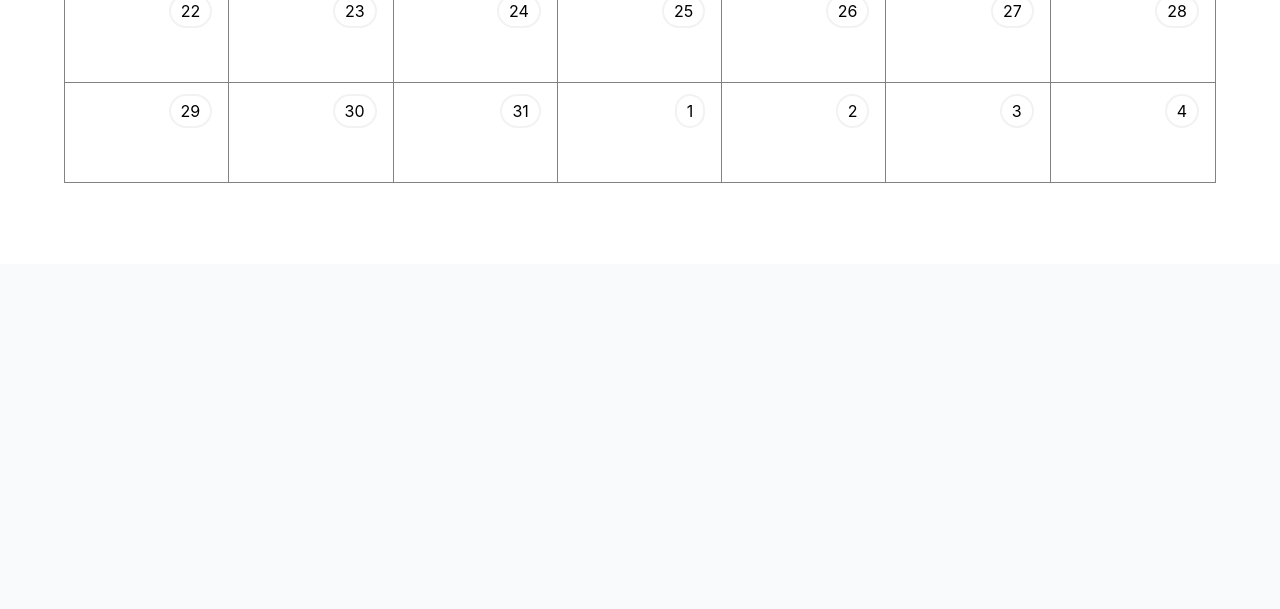
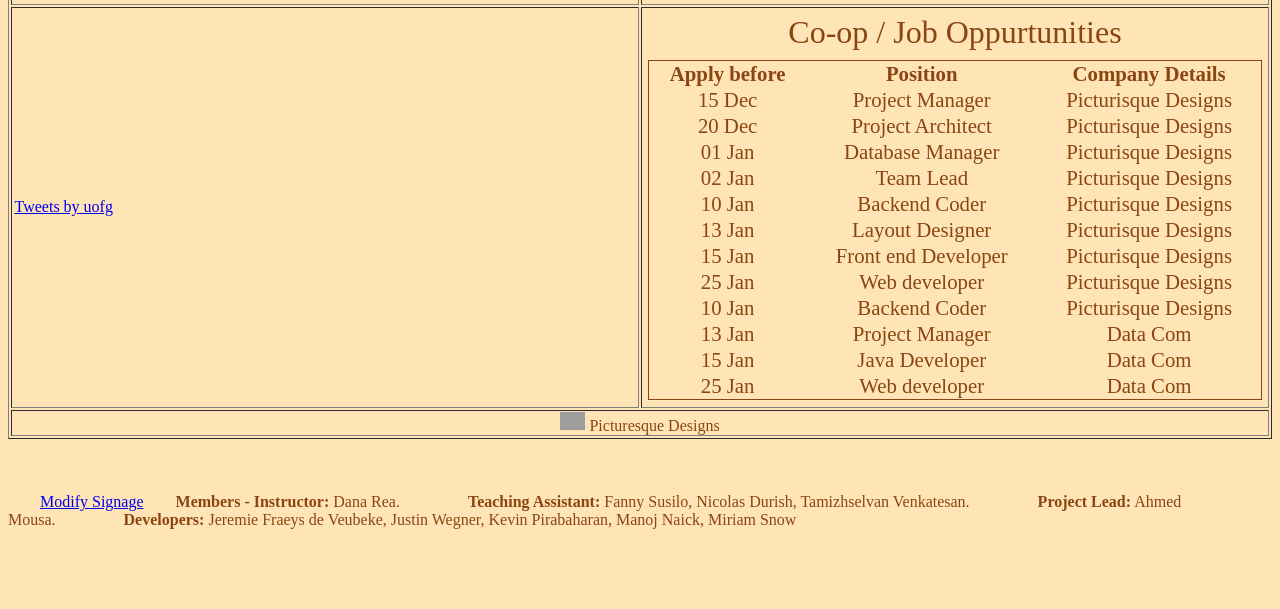
Before and after one commit to KevinPirabaharan/CIS-3750-Project-Group-2, a PHP site: page /display/index.php?login=1 in a window 1280 px wide. Shown: the part 536-1145 px from the top of the page. Before the commit the page ends 719 px from the top, so only its background shows below. Run offline with PHP 8.4, Linux system fonts and the light colour scheme; data that the repository does not hold is empty; some libraries are stand-ins or nearby versions; grey boxes are pictures that could not be loaded.

Commit message:
add display page

```diff
--- /dev/null
+++ b/display/index.php
@@ -0,0 +1,180 @@
+<!DOCTYPE html>
+<html>
+<head>
+    <meta charset="utf-8" />
+    <meta http-equiv="X-UA-Compatible" content="IE=edge">
+    <title>Reynolds sign-in</title>
+    <meta name="viewport" content="width=device-width, initial-scale=1">
+    <link rel="stylesheet" type="text/css" media="screen" href="main.css" />
+    <script src="main.js"></script>
+</head>
+<body style="background-color: moccasin; font-size: 100%; color: saddlebrown;">
+    <table border="1" style="width: 100%; ">
+        <tr>
+            <td colspan="2">
+                <table border="0" style="width:100%">
+                    <tr>
+                        <td style="width: 20%; align-content: center; "><img src="image/Gryphon.jpg" width="40%" style="padding-left: 10%;padding-right: 10%"></td>
+                        <td colspan="1" style="text-align: center; "><div style="font-size: 400%">University of Guelph</div><div style="font-size: 200%">Reynolds Building</div><div style="font-size: 150%">School of Computer Science </div></td>
+                        <td style="width: 15%; align-content: center; "><img src="image/uofg_cornerstone_red.png" width="40%" style="padding-left: 10%; padding-right: 5%;"></td>
+                    </tr>
+                    <tr>
+                        <td colspan="3"> <hr style=" border-color: saddlebrown"> </td>
+                    </tr>
+                </table>
+            </td>
+        </tr>
+
+        <tr>
+            <td style="width:50%; height:350px; align-content:center; text-align:center; font-size:150%">
+                <b>Today's Events</b><div style="font-size :50%;">&emsp;</div>
+
+                <table style="font-size :90%;  border:1px solid SaddleBrown; width:100%;border-collapse: collapse;">
+                    <tr>
+                        <th>Time</th>
+                        <th>Hall</th>
+                        <th>Event</th>
+                    </tr>
+                    <tr>
+                        <td>08:00</td>
+                        <td>203</td>
+                        <td>CIS 3750 Software Design - Dana Rea</td>
+                    </tr>
+                    <tr>
+                        <td>09:00</td>
+                        <td>427</td>
+                        <td>CIS 4750 Software Testing - Dana Rea</td>
+                    </tr>
+                    <tr>
+                        <td>10:00</td>
+                        <td>127</td>
+                        <td>CIS 2120 Assembly Language - Dana Rea</td>
+                    </tr>
+                    <tr>
+                        <td>11:00</td>
+                        <td>327</td>
+                        <td>CIS 2750 Java Programming - Dana Rea</td>
+                    </tr>
+                    <tr>
+                        <td>12:00</td>
+                        <td>203</td>
+                        <td>CIS 3750 Software Design - Dana Rea</td>
+                    </tr>
+                    <tr>
+                        <td>01:00</td>
+                        <td>427</td>
+                        <td>CIS 4750 Software Testing - Dana Rea</td>
+                    </tr>
+                    <tr>
+                        <td>02:00</td>
+                        <td>127</td>
+                        <td>CIS 2120 Assembly Language - Dana Rea</td>
+                    </tr>
+                    <tr>
+                        <td>03:00</td>
+                        <td>327</td>
+                        <td>CIS 2750 Java Programming - Dana Rea</td>
+                    </tr>
+                </table>
+            </td>
+            <td style="width:50%;height:350px; ">
+                <iframe src="https://www.youtube.com/embed/4_PfSD7uw0M?autoplay=1&controls=0&loop=1&mute=1&playlist=4_PfSD7uw0M&amp;theme=light&amp;autohide=1&amp;showinfo=0" width="100%" height="100%" frameborder="0" webkitallowfullscreen mozallowfullscreen allowfullscreen></iframe>
+            </td>
+        </tr>
+        <tr>
+            <td colspan="1" style="width:50%; padding: .2%; align-content: center; height:350px;">
+                <a class="twitter-timeline" data-height="100%" href="https://twitter.com/uofg?ref_src=twsrc%5Etfw">Tweets by uofg</a>
+                <script async src="https://platform.twitter.com/widgets.js" charset="utf-8"></script>
+            </td>
+            <td colspan="1" style="font-size :200%; text-align :center; vertical-align: top; padding: .5%">
+                Co-op / Job Oppurtunities<br><div style="font-size :25%;">&emsp;</div>
+
+                <table style="font-size :65%; border:1px solid SaddleBrown; width:100%;border-collapse: collapse;">
+                    <tr>
+                        <th>Apply before</th>
+                        <th>Position</th>
+                        <th>Company Details</th>
+                    </tr>
+                    <tr>
+                        <td>15 Dec</td>
+                        <td>Project Manager</td>
+                        <td>Picturisque Designs</td>
+                    </tr>
+                    <tr>
+                        <td>20 Dec</td>
+                        <td>Project Architect</td>
+                        <td>Picturisque Designs</td>
+                    </tr>
+                    <tr>
+                        <td>01 Jan</td>
+                        <td>Database Manager</td>
+                        <td>Picturisque Designs</td>
+                    </tr>
+                    <tr>
+                        <td>02 Jan</td>
+                        <td>Team Lead</td>
+                        <td>Picturisque Designs</td>
+                    </tr>
+                    <tr>
+                        <td>10 Jan</td>
+                        <td>Backend Coder</td>
+                        <td>Picturisque Designs</td>
+                    </tr>
+                    <tr>
+                        <td>13 Jan</td>
+                        <td>Layout Designer</td>
+                        <td>Picturisque Designs</td>
+                    </tr>
+                    <tr>
+                        <td>15 Jan</td>
+                        <td>Front end Developer</td>
+                        <td>Picturisque Designs</td>
+                    </tr>
+                    <tr>
+                        <td>25 Jan</td>
+                        <td>Web developer</td>
+                        <td>Picturisque Designs</td>
+                    </tr>
+                    <tr>
+                        <td>10 Jan</td>
+                        <td>Backend Coder</td>
+                        <td>Picturisque Designs</td>
+                    </tr>
+                    <tr>
+                        <td>13 Jan</td>
+                        <td>Project Manager</td>
+                        <td>Data Com</td>
+                    </tr>
+                    <tr>
+                        <td>15 Jan</td>
+                        <td>Java Developer</td>
+                        <td>Data Com</td>
+                    </tr>
+                    <tr>
+                        <td>25 Jan</td>
+                        <td>Web developer</td>
+                        <td>Data Com</td>
+                    </tr>
+                </table>
+            </td>
+        </tr>
+
+        <tr>
+            <td colspan="2" style="align-content: center; text-align: center; vertical-align: 10%"> <img src="image/logo.png" width="2%"> Picturesque Designs </td>
+        </tr>
+    </table>
+
+
+    <br><br><br>
+    &emsp;&emsp;<a href="sign-in.html">Modify Signage</a><b>&emsp;&emsp;Members - Instructor: </b>
+
+    Dana Rea.&emsp;&emsp;&emsp;&emsp;
+
+    <b>Teaching Assistant:</b> Fanny Susilo, Nicolas Durish, Tamizhselvan Venkatesan.&emsp;&emsp;&emsp;&emsp;
+
+    <b>Project Lead:</b> Ahmed Mousa.&emsp;&emsp;&emsp;&emsp;
+    <b>Developers:</b> Jeremie Fraeys de Veubeke, Justin Wegner, Kevin Pirabaharan, Manoj Naick, Miriam Snow
+
+    <br><br><br><br><br>
+</body>
+</html>
--- a/inc/menu.php
+++ b/inc/menu.php
@@ -16,6 +16,7 @@
             <p class="text-muted">Drafts</p>
             <p class="text-muted">Approvals</p>
             <p class="text-muted">Notifications</p>
+            <p class="text-muted"><a href="<?php echo $dir; ?>display/index.php?login=1">Display</p>
             <p class="text-muted"><a href="<?php echo $dir; ?>index.php?login=0">Logout</a></p>
         </div>
     </div>
```
